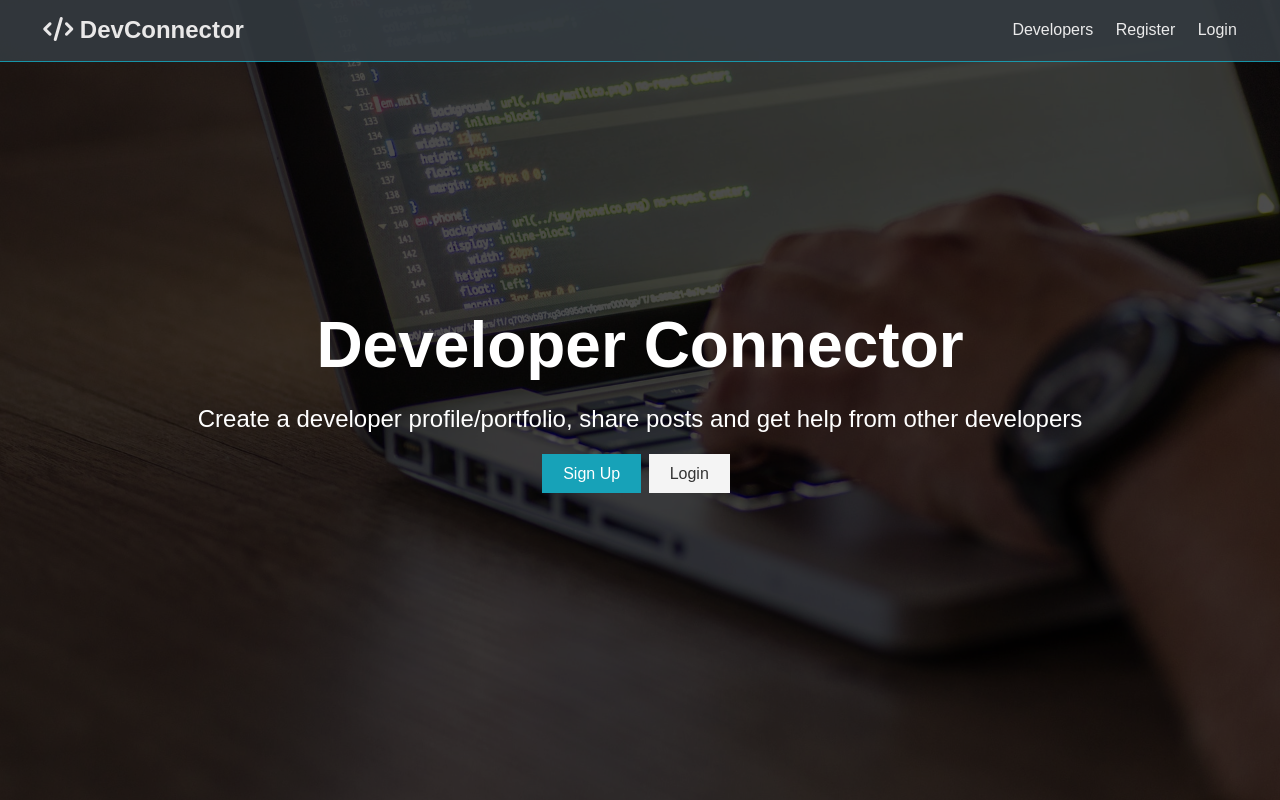
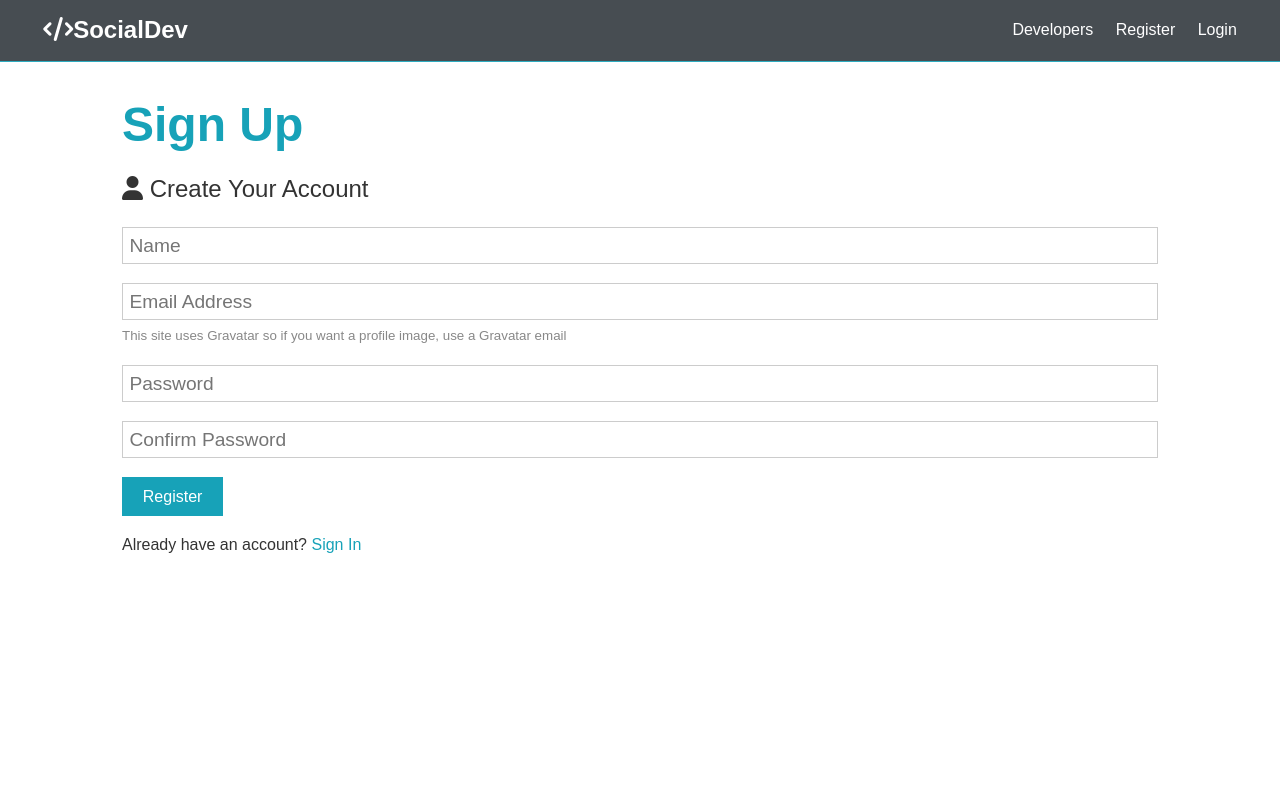
Before and after one commit to jorge92teixeira/social-network-app, a React (Create React App) app in the folder client/: page /register in a window 1280 px wide. Built offline with nearby package versions, Linux system fonts and the light colour scheme; the HTML template or start-up script is replaced by a standard one.

Commit message:
Navbar and Landing page navigation, Register component (closes #30, closes #31, #closes #32, closes #34)

```diff
--- a/client/src/App.js
+++ b/client/src/App.js
@@ -1,13 +1,24 @@
 import React, { Fragment } from 'react';
+import { BrowserRouter, Route, Switch } from 'react-router-dom';
 import './App.css';
 import NavBar from './components/layout/NavBar';
 import Landing from './components/layout/Landing';
+import Login from './components/auth/Login';
+import Register from './components/auth/Register';
 
 const App = () => (
+  <BrowserRouter>
     <Fragment>
       <NavBar />
-      <Landing />
+      <Route exact path='/' component={Landing} />
+      <section className="container">
+        <Switch>
+          <Route exact path='/register' component={Register} />
+          <Route exact path='/login' component={Login} />
+        </Switch>
+      </section>
     </Fragment>
+  </BrowserRouter>
 );
 
 export default App;
--- /dev/null
+++ b/client/src/components/auth/Login.js
@@ -0,0 +1,11 @@
+import React from 'react'
+
+const Login = () => {
+  return (
+    <div>
+      Login
+    </div>
+  )
+}
+
+export default Login
--- /dev/null
+++ b/client/src/components/auth/Register.js
@@ -0,0 +1,85 @@
+import React, {Fragment, useState} from 'react'
+
+const Register = () => {
+  const [formData, setFormData] = useState({
+    name: '',
+    email: '',
+    password: '',
+    password2: '',
+  });
+
+  const { name, email, password, password2 } = formData;
+
+  const onChange = e => setFormData({
+    ...formData,
+    [e.target.name]: e.target.value
+  });
+
+  const onSubmit = async e => {
+    e.preventDefault();
+    if (password !== password2) {
+      console.log('password do not match')
+    } else {
+      console.log(formData);
+    }
+  };
+
+  return (
+    <Fragment>
+      <h1 className="large text-primary">Sign Up</h1>
+      <p className="lead"><i className="fas fa-user"></i> Create Your Account</p>
+      <form className="form" onSubmit={e => onSubmit(e)}>
+        <div className="form-group">
+          <input
+            type="text"
+            placeholder="Name"
+            name="name"
+            value={name}
+            onChange={e => onChange(e)}
+            required
+          />
+        </div>
+        <div className="form-group">
+          <input
+            type="email"
+            placeholder="Email Address"
+            name="email"
+            value={email}
+            onChange={e => onChange(e)}
+            required
+            />
+          <small className="form-text"
+            >This site uses Gravatar so if you want a profile image, use a
+            Gravatar email</small
+          >
+        </div>
+        <div className="form-group">
+          <input
+            type="password"
+            placeholder="Password"
+            name="password"
+            minLength="6"
+            value={password}
+            onChange={e => onChange(e)}
+          />
+        </div>
+        <div className="form-group">
+          <input
+            type="password"
+            placeholder="Confirm Password"
+            name="password2"
+            minLength="6"
+            value={password2}
+            onChange={e => onChange(e)}
+          />
+        </div>
+        <input type="submit" className="btn btn-primary" value="Register" />
+      </form>
+      <p className="my-1">
+        Already have an account? <a href="login.html">Sign In</a>
+      </p>
+    </Fragment>
+  )
+};
+
+export default Register;
--- a/client/src/components/layout/Landing.js
+++ b/client/src/components/layout/Landing.js
@@ -1,18 +1,19 @@
 import React from 'react'
+import { Link } from 'react-router-dom';
 
 const Landing = () => {
   return (
     <section className="landing">
       <div className="dark-overlay">
         <div className="landing-inner">
-          <h1 className="x-large">Developer Connector</h1>
+          <h1 className="x-large">Social Developer</h1>
           <p className="lead">
             Create a developer profile/portfolio, share posts and get help from
             other developers
           </p>
           <div className="buttons">
-            <a href="register.html" className="btn btn-primary">Sign Up</a>
-            <a href="login.html" className="btn btn-light">Login</a>
+            <Link to='/register' className="btn btn-primary">Sign Up</Link>
+            <Link to='/login' className="btn btn-light">Login</Link>
           </div>
         </div>
       </div>
--- a/client/src/components/layout/NavBar.js
+++ b/client/src/components/layout/NavBar.js
@@ -1,15 +1,16 @@
 import React from 'react'
+import { Link } from 'react-router-dom';
 
 const NavBar = () => {
   return (
     <nav className="navbar bg-dark">
       <h1>
-        <a href="index.html"><i className="fas fa-code"></i> DevConnector</a>
+        <Link to="/"><i className="fas fa-code"></i>SocialDev</Link>
       </h1>
       <ul>
-        <li><a href="profiles.html">Developers</a></li>
-        <li><a href="register.html">Register</a></li>
-        <li><a href="login.html">Login</a></li>
+        <li><Link to="profiles.html">Developers</Link></li>
+        <li><Link to='/register'>Register</Link></li>
+        <li><Link to='/login'>Login</Link></li>
       </ul>
     </nav>
   )
```
